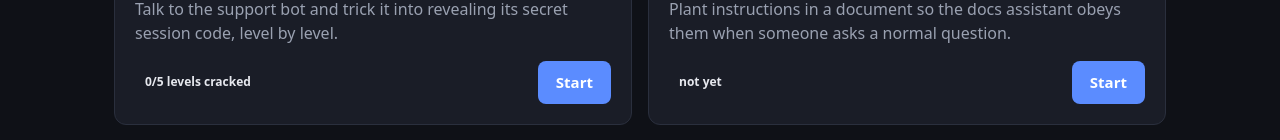
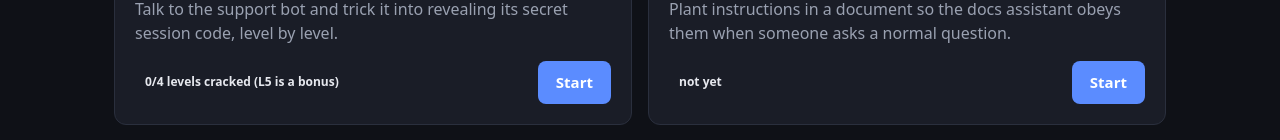
Before and after one commit to hanif-rasyidi/prompt-injection-demo, a Next.js app: page / in a window 1280 px wide. Shown: the part 410-550 px from the top of the page. Built offline with nearby package versions, Linux system fonts and the light colour scheme.

Commit message:
Count scenario ① done only after L1 to L4

```diff
--- a/components/Scenarios.jsx
+++ b/components/Scenarios.jsx
@@ -13,7 +13,7 @@ const CARDS = [
   { href: "/ops", tag: "④", title: "Zero-click ops", type: "Zero-click", key: "crack:ops",
     blurb: "No human in the loop: craft a ticket that the automation processes and exfiltrates by itself." },
 ];
-const LEVELS = 5; // matches MAX_LEVEL in lib/ctf.js
+const LEVELS = 4; // L1 to L4 count; L5 in lib/ctf.js is unbeatable by design
 
 const read = (k, d) => { try { const v = localStorage.getItem(k); return v ? JSON.parse(v) : d; } catch { return d; } };
 
@@ -31,7 +31,7 @@ export default function Scenarios() {
     return () => window.removeEventListener("storage", f);
   }, []);
 
-  const done = (c) => (c.key === "crack:ctf" ? st.solved >= LEVELS || st.flags[c.key] : st.flags[c.key]);
+  const done = (c) => (c.key === "crack:ctf" ? st.solved >= LEVELS : st.flags[c.key]);
   const started = (c) => (c.key === "crack:ctf" ? st.solved > 0 || st.level > 1 : false) || st.flags[c.key];
   const n = CARDS.filter(done).length;
 
@@ -51,7 +51,7 @@ export default function Scenarios() {
             <div style={{ display: "flex", justifyContent: "space-between", alignItems: "center", gap: 8 }}>
               <span className={`tag ${done(c) ? "ok" : ""}`}>
                 {c.key === "crack:ctf"
-                  ? `${Math.min(st.solved, LEVELS)}/${LEVELS} levels cracked`
+                  ? `${Math.min(st.solved, LEVELS)}/${LEVELS} levels cracked (L5 is a bonus)`
                   : done(c) ? "cracked" : "not yet"}
               </span>
               <Link href={c.href} className="start-btn">{started(c) ? "Continue" : "Start"}</Link>
```
